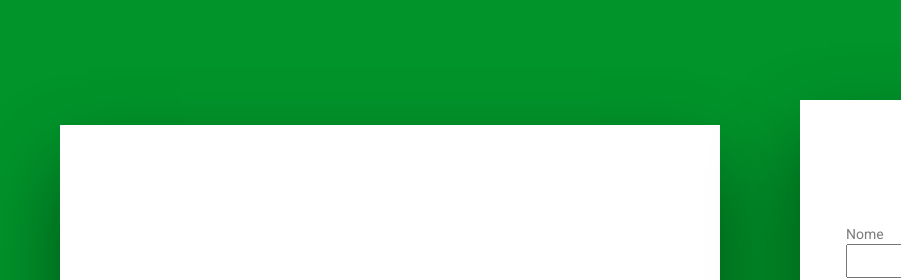
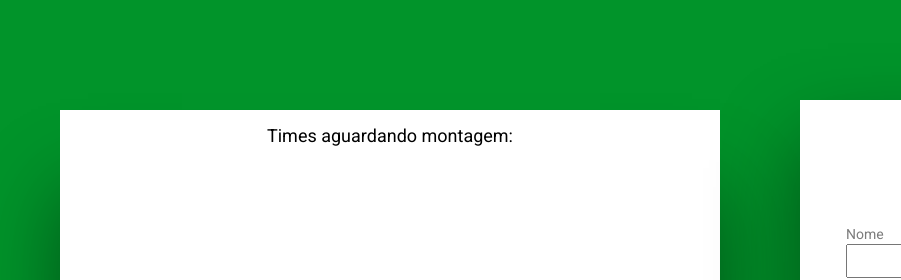
Before and after one commit to WeesleyAlves/TimeSelector, a plain HTML site: page index.html in a window 1280 px wide. Shown: the top 280 px of the page, 0-901 px from the left. Drawn offline with Linux system fonts and the light colour scheme; no server answers.

Commit message:
adicionado label na list de times

```diff
--- a/css/global.css
+++ b/css/global.css
@@ -24,12 +24,25 @@ body {
     display: flex;
     justify-content: center;
     align-items: center;
+    flex-direction: column;
 
+}
+
+#label-list{
+    position: fixed;
+    background-color: #ffffff;
+    width: 660px;
+    height: 50px;
+    display: flex;
+    align-items: center;
+    justify-content: center;
+    margin-top: -40px;
+    font-size: 18px;
 }
 
 .list{
     width: 660px;
-    height: 550px;
+    height: 500px;
     background-color: #ffffff;
     box-shadow: 0px 40px 80px #00000070;
 
--- a/index.html
+++ b/index.html
@@ -15,7 +15,10 @@
 
 <div class="container-geral">
     <div id="container-list">
+
         <ul class="list" id="list-times">
+            <span id="label-list">Times aguardando montagem:</span>
+
 
         </ul>
     </div>
```
